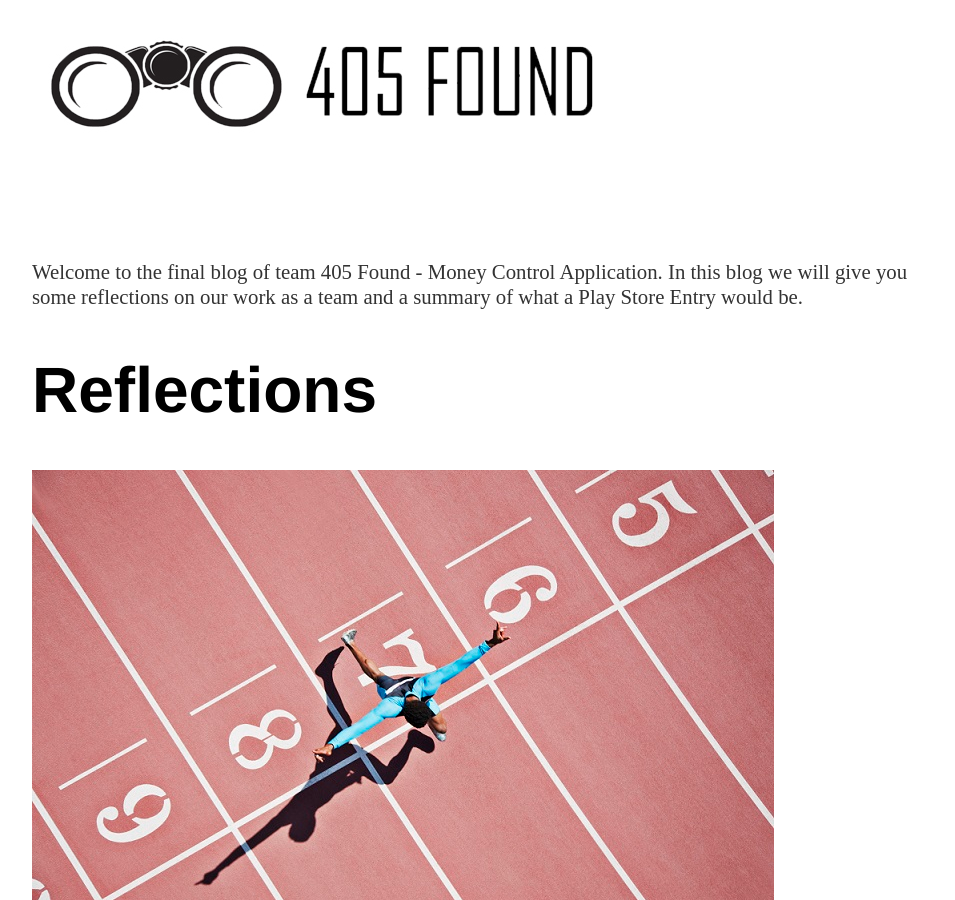
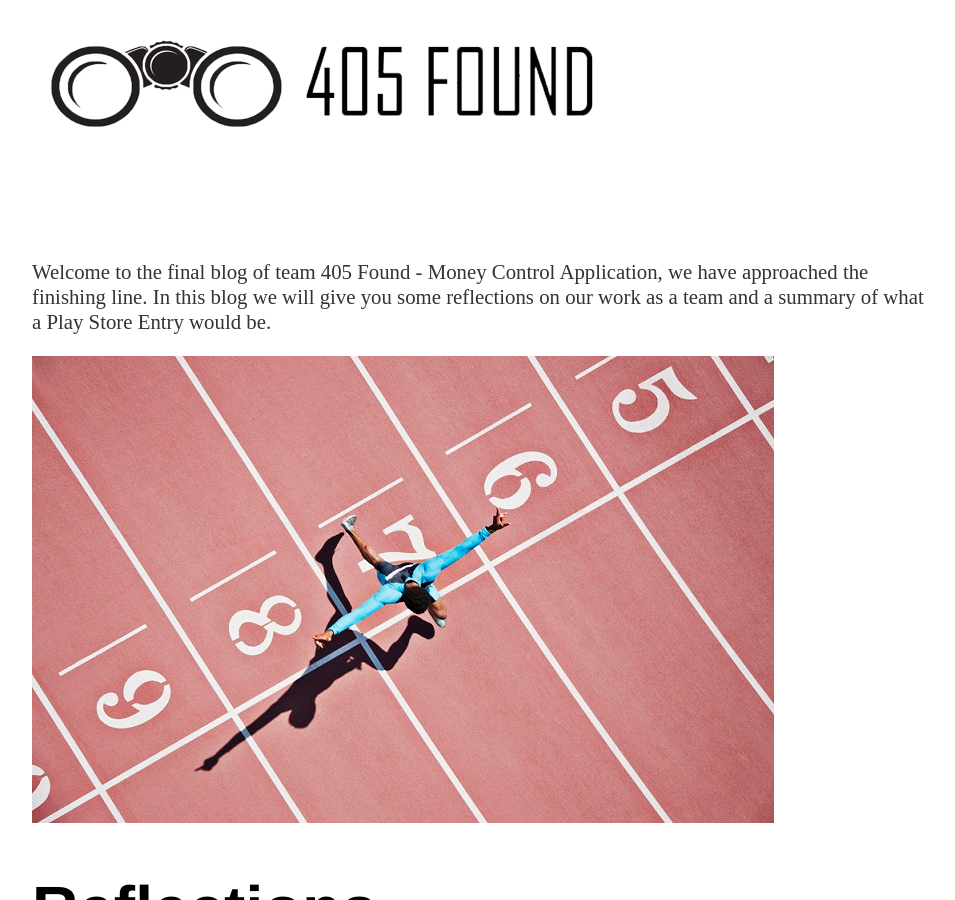
Before and after one commit to NadeemNicoR/TeamProjects, a Jekyll site: the page built from docs/_posts/2019-07-02-Reflections & Play Store Entry.md, in a window 1280 px wide and 900 px high, scrolled down 561 px. Shown: the whole window, without its empty margins (160-1115 px from the left). Built offline with Jekyll 4.4.1, drawn with Linux system fonts in a browser that asks for light colours; our own code applies the rules of GitHub Pages for plain Markdown files.

Commit message:
Update 2019-07-02-Reflections & Play Store Entry.md

```diff
--- a/docs/_posts/2019-07-02-Reflections & Play Store Entry.md
+++ b/docs/_posts/2019-07-02-Reflections & Play Store Entry.md
@@ -1,12 +1,12 @@
 ![companylogo]({{site.baseurl}}/images/405logo.png)
 
 
-Welcome to the final blog of team 405 Found - Money Control Application. In this blog we will give you some reflections on our work as a team and a summary of what a Play Store Entry would be.
+Welcome to the final blog of team 405 Found - Money Control Application, we have approached the finishing line. In this blog we will give you some reflections on our work as a team and a summary of what a Play Store Entry would be.
+
+![FinishingLine]({{site.baseurl}}/images/Finishing_line.jpg)
 
 
 # Reflections
-
-![FinishingLine]({{site.baseurl}}/images/Finishing_line.jpg)
 
 
 ## Technical challenges our team encountered
```
